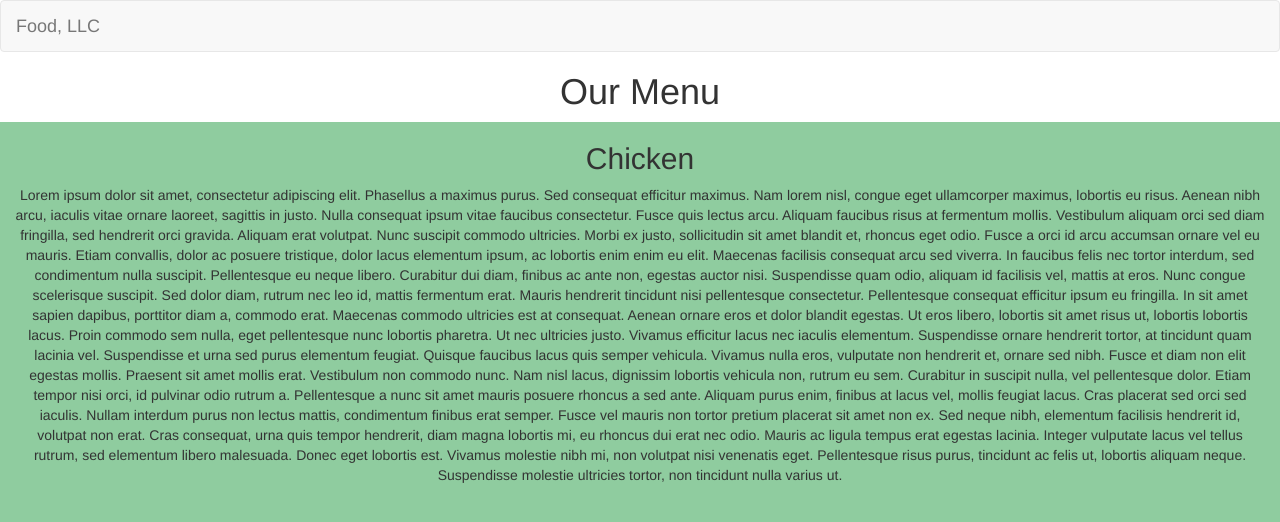
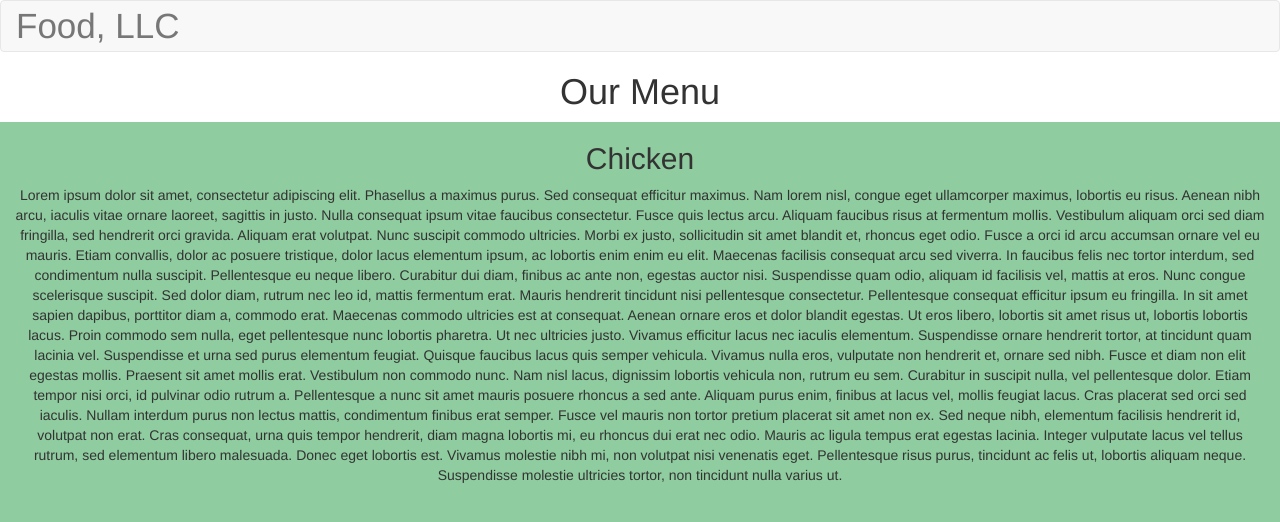
Before and after one commit to sindrh/html_css_javascript_course, a plain HTML site: page module3-solution/index.html in a window 1280 px wide. Shown: the top 522 px of the page. Drawn offline with Linux system fonts and the light colour scheme.

Commit message:
Make heading larger

```diff
--- a/module3-solution/css/styles.css
+++ b/module3-solution/css/styles.css
@@ -1,5 +1,9 @@
 .navbar-nav {
     width: 100%;
+}
+
+.navbar-brand {
+    font-size: 2.5em;
 }
 
 .container-fluid {
```
